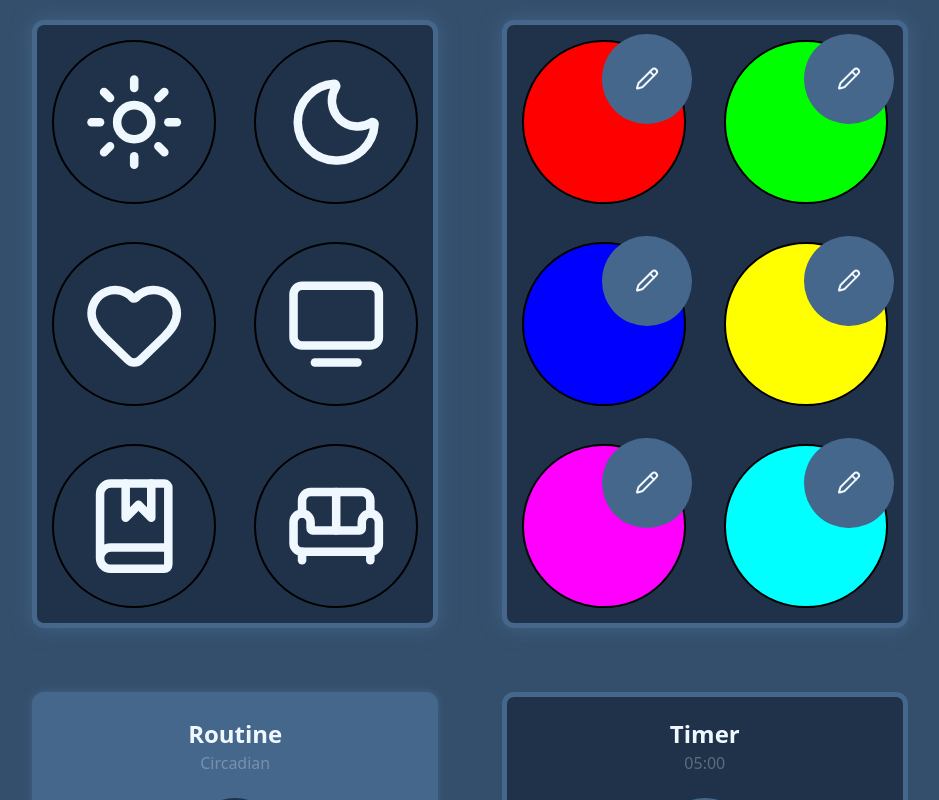
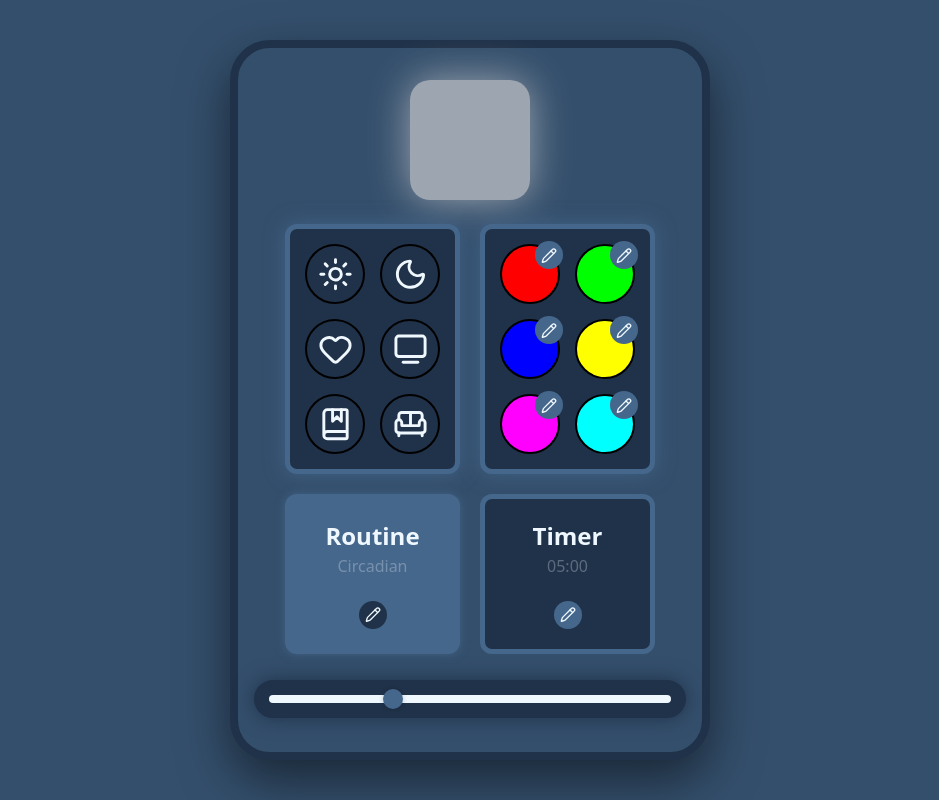
Before and after one commit to ItsWaferz/smart-wiz-bulb-controller, a React (Vite) app: page / in a window 1280 px wide. Shown: the whole page, without its empty margins (170-1109 px from the left). Built offline with nearby package versions, Linux system fonts and the light colour scheme.

Commit message:
Fix scaling

```diff
--- a/index.html
+++ b/index.html
@@ -13,7 +13,7 @@
       content="black-translucent"
     />
 
-    <title>WizBulb Controller</title>
+    <title>WizBulb Remote</title>
   </head>
   <body>
     <div id="root"></div>
--- a/src/App.jsx
+++ b/src/App.jsx
@@ -314,14 +314,6 @@ function App() {
         return { ...r, startTime: newStartTime, endTime: newEndTime };
       }
 
-      // if (index == prevIndex) {
-      //   return { ...r, endTime: newStartTime };
-      // }
-
-      // if (index == nextIndex) {
-      //   return { ...r, startTime: newEndTime };
-      // }
-
       return r;
     });
 
@@ -353,9 +345,9 @@ function App() {
         );
       }
 
-      if (start === end) {
-        invalidIds.add(id);
-      }
+      // if (start === end) {
+      //   invalidIds.add(id);
+      // }
 
       if (end < start) {
         intervals.push({ id, start, end: 1440 });
--- a/src/Timer.jsx
+++ b/src/Timer.jsx
@@ -2,8 +2,6 @@ import { useState } from "react";
 
 function Timer({ isOpen, time, updateTime }) {
   const [isClosing, setIsClosing] = useState(false);
-
-  // Corecție: Folosim Math.floor pentru a evita numerele cu virgulă
   const [hours, setHours] = useState(Math.floor(time / 3600));
   const [minutes, setMinutes] = useState(Math.floor((time % 3600) / 60));
   const [seconds, setSeconds] = useState(time % 60);
@@ -16,19 +14,16 @@ function Timer({ isOpen, time, updateTime }) {
     }, 300);
   };
 
-  // O funcție de formatare mai simplă și sigură
   const formatDisplay = (val) => {
     return val.toString().padStart(2, "0");
   };
 
-  // Gestionăm schimbarea valorii cu limitare la 2 cifre și validare numerică
   const handleInputChange = (e, setter, max) => {
     let val = e.target.value;
 
-    // Luăm doar ultimele 2 cifre introduse
     if (val.length > 2) val = val.slice(-2);
 
-    const num = parseInt(val) || 0; // Prevenim NaN
+    const num = parseInt(val) || 0;
 
     if (num <= max) {
       setter(num);
@@ -80,7 +75,6 @@ function Timer({ isOpen, time, updateTime }) {
 
           <button
             onClick={() => {
-              // Convertim totul înapoi în secunde totale
               const totalSeconds = hours * 3600 + minutes * 60 + seconds;
               updateTime(totalSeconds);
               closeModal();
--- a/src/index.css
+++ b/src/index.css
@@ -11,7 +11,11 @@ body,
   margin: 0;
   padding: 0;
   width: 100%;
-  height: 100dvh;
+  min-height: 100dvh;
+  background-color: var(--background-color);
+  display: flex;
+  justify-content: center;
+  align-items: center;
   overflow: hidden;
 }
 
@@ -24,24 +28,27 @@ button {
   flex-direction: column;
   align-items: center;
   justify-content: space-around;
-  height: 100%;
+  width: 100%;
+  max-width: 480px;
+  height: 100dvh;
+  max-height: 100dvh;
   padding: 20px;
   box-sizing: border-box;
+  background-color: var(--background-color);
+  transition: all 0.3s ease;
 }
 
 body {
-  margin: 0;
   font-family: system-ui, -apple-system, BlinkMacSystemFont, "Segoe UI", Roboto,
     Oxygen, Ubuntu, Cantarell, "Open Sans", "Helvetica Neue", sans-serif;
   color: var(--text-color);
   background-color: var(--background-color);
-  margin: auto;
 }
 
 .cards-container {
   display: grid;
   grid-template-columns: 1fr 1fr;
-  gap: 5dvw;
+  gap: 20px;
 }
 
 .menu,
@@ -59,7 +66,7 @@ body {
   padding: 0;
   display: grid;
   grid-template-columns: 1fr 1fr;
-  gap: 3dvw;
+  gap: 15px;
   margin: 0;
 }
 
@@ -71,8 +78,8 @@ body {
   display: flex;
   align-items: center;
   justify-content: center;
-  width: 12dvw;
-  height: 12dvw;
+  width: 50px;
+  height: 50px;
   margin: 0;
 }
 
@@ -92,7 +99,7 @@ body {
 
 .brightness-slider {
   -webkit-appearance: none;
-  width: calc(5dvw + 80px + 48dvw + 6dvw + 10px);
+  width: 95%;
   height: 8px;
   background: var(--text-color);
   border-radius: 5px;
@@ -113,21 +120,21 @@ body {
 }
 
 .card-icon {
-  width: 8dvw;
+  width: 70%;
   height: 8dvw;
 }
 
 .edit-btn {
   display: none;
   position: absolute;
-  top: -1dvh;
-  right: -1dvh;
+  top: -5px;
+  right: -5px;
   border: none;
   color: var(--text-color);
   background-color: var(--primary-color);
   border-radius: 50%;
-  width: 7dvw;
-  height: 7dvw;
+  width: 28px;
+  height: 28px;
   cursor: pointer;
 }
 
@@ -168,7 +175,7 @@ body {
 .modal-actions {
   margin-top: 20px;
   display: flex;
-  justify-content: space-between;
+  gap: 40px;
 }
 
 .modal-actions button {
@@ -387,3 +394,13 @@ input[type="number"] {
 input {
   padding: 0;
 }
+
+@media (min-width: 600px) {
+  .app {
+    height: 90dvh;
+    max-height: 850px;
+    border-radius: 40px;
+    border: 8px solid var(--secondary-color);
+    box-shadow: 0px 20px 50px rgba(0, 0, 0, 0.5);
+  }
+}
```
